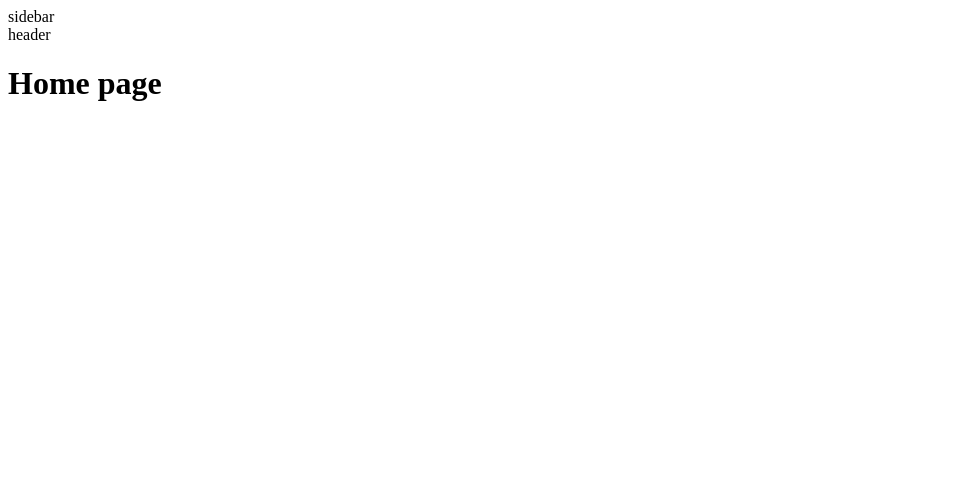
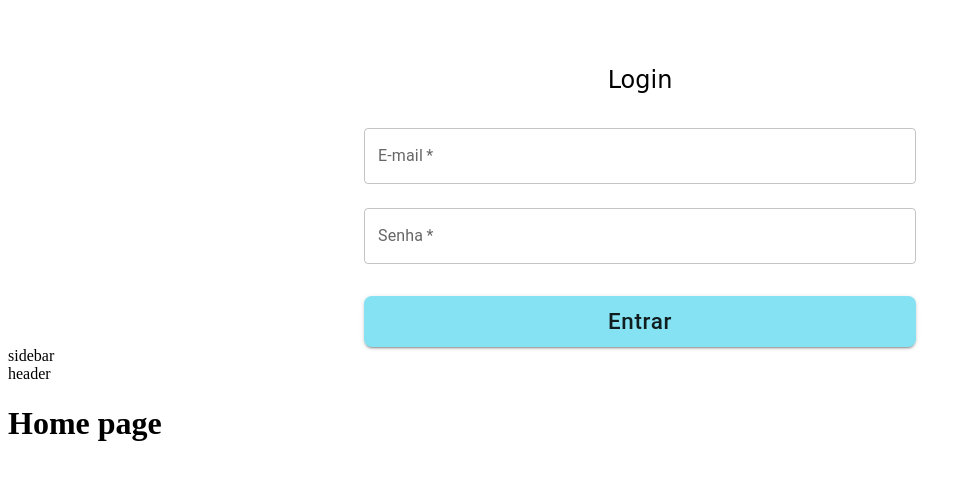
Before and after one commit to Gestao-Energia/Front-end, a React (Vite) app: page / in a window 1280 px wide. Shown: the top 480 px of the page, without its empty margins (0-972 px from the left). Built offline with nearby package versions, Linux system fonts and the light colour scheme.

Commit message:
[NEW] Telas de login

```diff
--- a/src/App.tsx
+++ b/src/App.tsx
@@ -2,15 +2,18 @@ import { BrowserRouter } from 'react-router-dom'
 import Router from './routes/router'
 import { ThemeProvider } from '@mui/material'
 import { theme } from './styles/GlobalTheme'
+import Login  from './components/Login'
 
 function App() {
   return (
     <ThemeProvider theme={theme}>
     <BrowserRouter>
+      <Login />
       <Router />
     </BrowserRouter>
     </ThemeProvider>
   )
+
 }
 
-export default App
+export default App;
--- /dev/null
+++ b/src/components/login.tsx
@@ -0,0 +1,91 @@
+import React, { useState } from "react";
+import {
+  Box,
+  Button,
+  TextField,
+  Typography,
+  Container,
+  Alert,
+} from "@mui/material";
+
+const Login: React.FC = () => {
+  // Estados para armazenar os valores do formulário e mensagens de erro
+  const [email, setEmail] = useState("");
+  const [password, setPassword] = useState("");
+  const [error, setError] = useState("");
+
+  // Função para validar o formulário
+  const handleLogin = () => {
+    if (!email || !password) {
+      setError("Por favor, preencha todos os campos.");
+      return;
+    }
+
+    const emailRegex = /^[^\s@]+@[^\s@]+\.[^\s@]+$/;
+    if (!emailRegex.test(email)) {
+      setError("E-mail inválido.");
+      return;
+    }
+
+    setError(""); // Remove erros
+    alert(`Login realizado com: \nE-mail: ${email}\nSenha: ${password}`);
+  };
+
+  return (
+    <Container maxWidth="sm">
+      <Box
+        sx={{
+          mt: 8,
+          display: "flex",
+          flexDirection: "column",
+          alignItems: "center",
+        }}
+      >
+        <Typography component="h1" variant="h5">
+          Login
+        </Typography>
+        {error && (
+          <Alert severity="error" sx={{ mt: 2, width: "100%" }}>
+            {error}
+          </Alert>
+        )}
+        <Box
+          component="form"
+          sx={{ mt: 2, width: "100%" }}
+          noValidate
+          autoComplete="off"
+        >
+          <TextField
+            margin="normal"
+            required
+            fullWidth
+            label="E-mail"
+            type="email"
+            value={email}
+            onChange={(e) => setEmail(e.target.value)}
+          />
+          <TextField
+            margin="normal"
+            required
+            fullWidth
+            label="Senha"
+            type="password"
+            value={password}
+            onChange={(e) => setPassword(e.target.value)}
+          />
+          <Button
+            type="button"
+            fullWidth
+            variant="contained"
+            sx={{ mt: 3 }}
+            onClick={handleLogin}
+          >
+            Entrar
+          </Button>
+        </Box>
+      </Box>
+    </Container>
+  );
+};
+
+export default Login;
```
Also changed, not shown: 2 other files (tests, documents, lock files or other folders).
